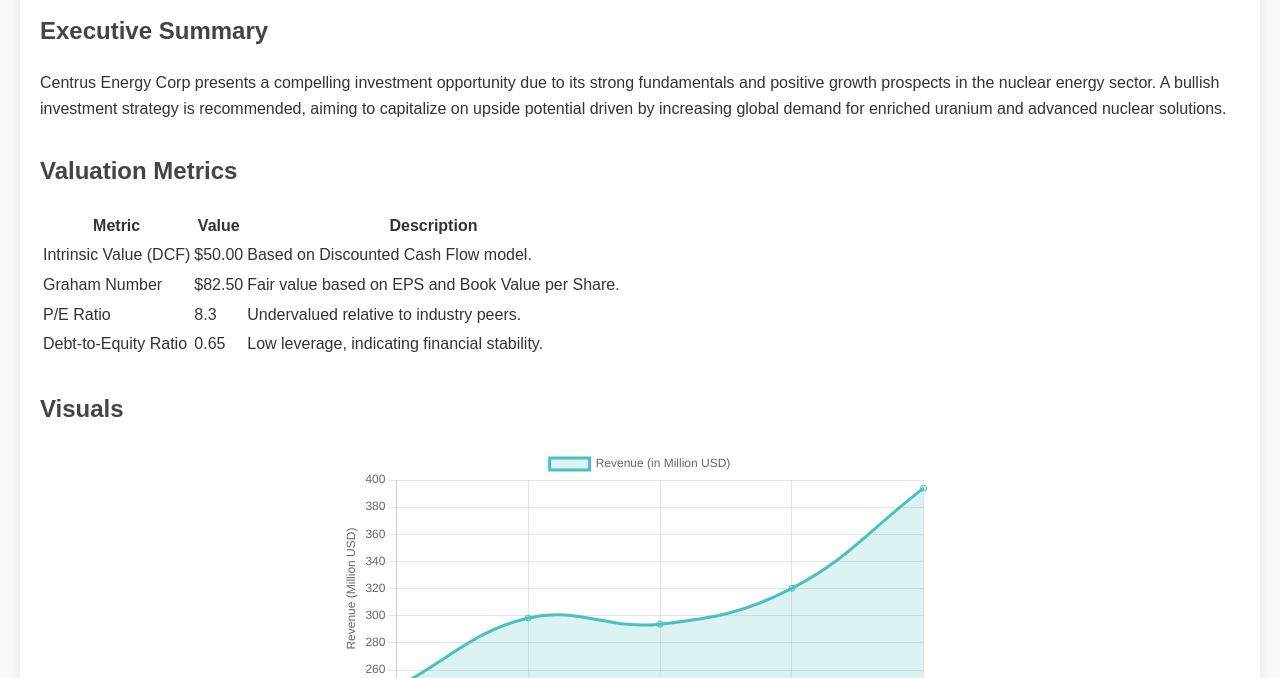
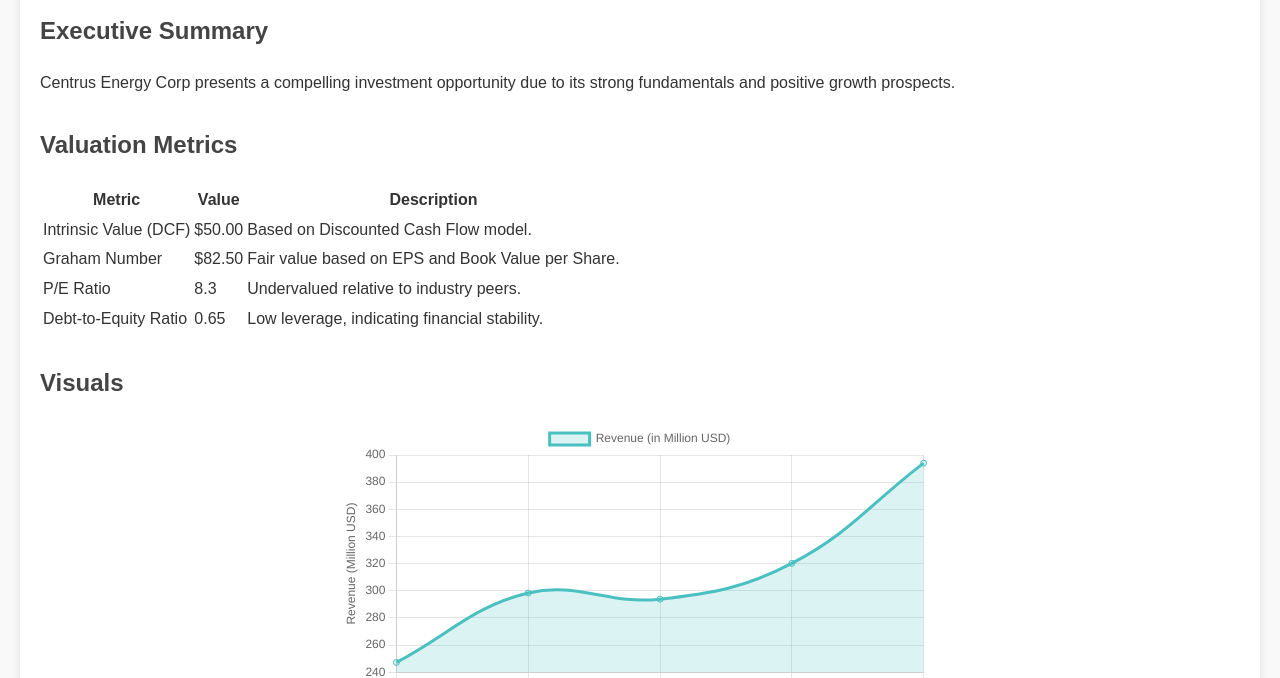
Before and after one commit to LiyamFlx/investment-proposal-for-Centrus-Energy-Corp-LEU-, a plain HTML site: page index.html in a window 1280 px wide. Shown: the part 122-800 px from the top of the page. Drawn offline with nearby package versions, Linux system fonts and the light colour scheme.

Commit message:
Update index.html

```diff
--- a/index.html
+++ b/index.html
@@ -42,7 +42,7 @@
         <!-- Executive Summary -->
         <div class="section">
             <h2>Executive Summary</h2>
-            <p>Centrus Energy Corp presents a compelling investment opportunity due to its <span class="highlight">strong fundamentals</span> and <span class="highlight">positive growth prospects</span> in the nuclear energy sector. A <span class="highlight">bullish investment strategy</span> is recommended, aiming to capitalize on upside potential driven by increasing global demand for enriched uranium and advanced nuclear solutions.</p>
+            <p>Centrus Energy Corp presents a compelling investment opportunity due to its <span class="highlight">strong fundamentals</span> and <span class="highlight">positive growth prospects</span>.</p>
         </div>
 
         <!-- Valuation Metrics -->
```
